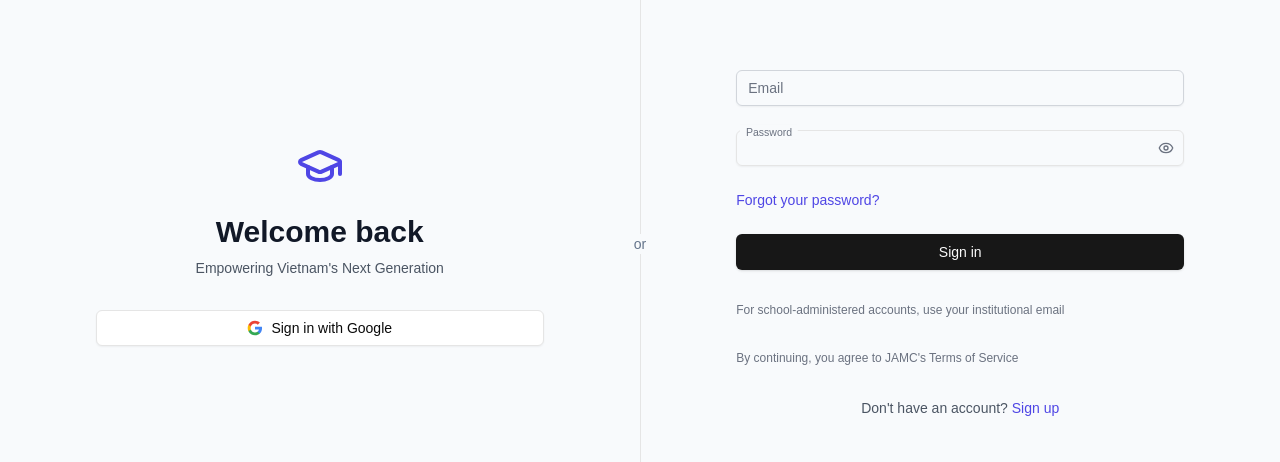
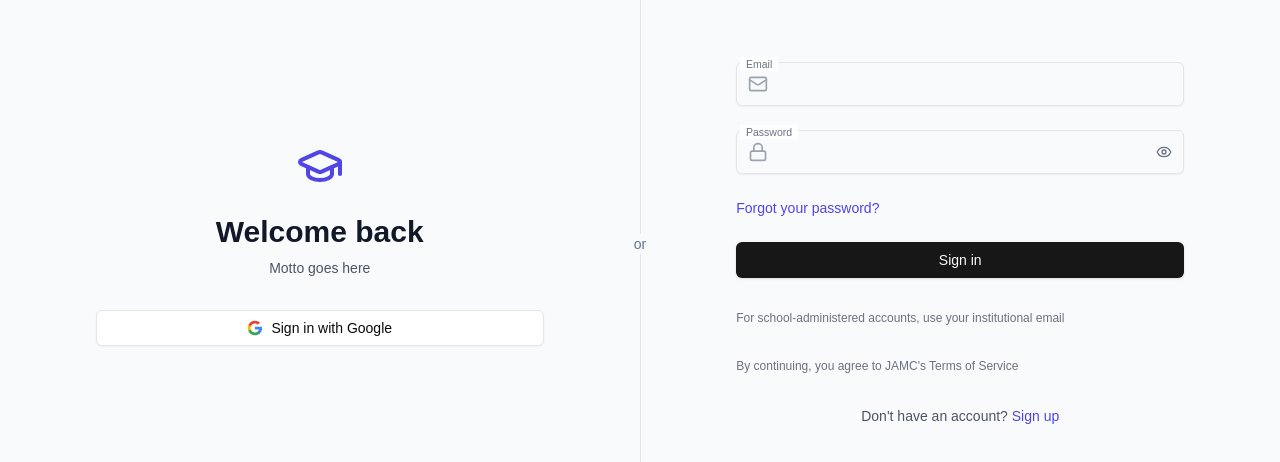
Before and after one commit to ajuno-labs/jamc-web, a Next.js app: page /signin in a window 1280 px wide. Shown: the part 156-618 px from the top of the page. Built offline with nearby package versions, Linux system fonts and the light colour scheme; no server answers.

Commit message:
Refactor sign-in form UI with icon inputs and improved styling

```diff
--- a/app/(auth)/signin/_components/signin-form.tsx
+++ b/app/(auth)/signin/_components/signin-form.tsx
@@ -6,7 +6,7 @@ import { zodResolver } from "@hookform/resolvers/zod"
 import { Button } from "@/components/ui/button"
 import { Input } from "@/components/ui/input"
 import { Label } from "@/components/ui/label"
-import { Loader2, Eye, EyeOff } from "lucide-react"
+import { Loader2, Eye, EyeOff, Mail, Lock } from "lucide-react"
 import { signInWithCredentials } from "@/app/lib/server-actions/auth/signin"
 import { signInSchema } from "@/app/lib/validations/auth"
 import type { SignInInput } from "@/app/lib/validations/auth"
@@ -60,18 +60,21 @@ export function SignInForm() {
       )}
       <div className="space-y-2">
         <div className="relative">
+          <div className="relative">
+            <Mail className="absolute left-3 top-1/2 -translate-y-1/2 h-5 w-5 text-gray-400" />
             <Input
               id="email"
               type="email"
               placeholder=" "
               {...register("email")}
-            className="block w-full px-3 py-2 border border-gray-300 rounded-md focus:outline-none focus:ring-indigo-500 focus:border-indigo-500 peer"
+              className="peer h-11 pl-10"
               aria-invalid={errors.email ? "true" : "false"}
               aria-describedby={errors.email ? "email-error" : undefined}
             />
+          </div>
           <Label
             htmlFor="email"
-            className="absolute text-sm text-gray-500 duration-300 transform -translate-y-4 scale-75 top-2 z-10 origin-[0] bg-slate-50 px-2 peer-focus:px-2 peer-placeholder-shown:scale-100 peer-placeholder-shown:-translate-y-1/2 peer-placeholder-shown:top-1/2 peer-focus:top-2 peer-focus:scale-75 peer-focus:-translate-y-4 left-1"
+            className="absolute text-sm text-gray-500 duration-300 transform -translate-y-4 scale-75 top-2 z-10 origin-[0] bg-background px-2 peer-focus:px-2 peer-placeholder-shown:scale-100 peer-placeholder-shown:-translate-y-1/2 peer-placeholder-shown:top-1/2 peer-focus:top-2 peer-focus:scale-75 peer-focus:-translate-y-4 left-1"
           >
             Email
           </Label>
@@ -87,28 +90,24 @@ export function SignInForm() {
         )}
       </div>
       <div className="space-y-2">
-        <div className="relative flex items-center">
+        <div className="relative">
+          <div className="relative">
+            <Lock className="absolute left-3 top-1/2 -translate-y-1/2 h-5 w-5 text-gray-400" />
             <Input
               id="password"
               type={showPassword ? "text" : "password"}
               placeholder=" "
               {...register("password")}
-            className="pr-10"
+              className="peer h-11 pl-10"
               aria-invalid={errors.password ? "true" : "false"}
               aria-describedby={errors.password ? "password-error" : undefined}
             />
-          <Label
-            htmlFor="password"
-            className="absolute text-sm text-gray-500 duration-300 transform -translate-y-4 scale-75 top-2 z-10 origin-[0] bg-slate-50 px-2 peer-focus:px-2 peer-placeholder-shown:scale-100 peer-placeholder-shown:-translate-y-1/2 peer-placeholder-shown:top-1/2 peer-focus:top-2 peer-focus:scale-75 peer-focus:-translate-y-4 left-1"
-          >
-            Password
-          </Label>
             <Button
               type="button"
               variant="ghost"
-            size="icon"
+              size="sm"
               onClick={() => setShowPassword(!showPassword)}
-            className="absolute right-0 h-full px-3 text-gray-500 hover:text-gray-700"
+              className="absolute inset-y-0 right-0 h-full pr-3 text-gray-500 hover:text-gray-700"
               aria-label={showPassword ? "Hide password" : "Show password"}
             >
               {showPassword ? (
@@ -117,6 +116,13 @@ export function SignInForm() {
                 <Eye className="h-4 w-4" />
               )}
             </Button>
+          </div>
+          <Label
+            htmlFor="password"
+            className="absolute text-sm text-gray-500 duration-300 transform -translate-y-4 scale-75 top-2 z-10 origin-[0] bg-background px-2 peer-focus:px-2 peer-placeholder-shown:scale-100 peer-placeholder-shown:-translate-y-1/2 peer-placeholder-shown:top-1/2 peer-focus:top-2 peer-focus:scale-75 peer-focus:-translate-y-4 left-1"
+          >
+            Password
+          </Label>
         </div>
         {errors.password && (
           <p
--- a/app/(auth)/signin/page.tsx
+++ b/app/(auth)/signin/page.tsx
@@ -21,7 +21,7 @@ export default async function SignInPage() {
           <div className="text-center">
             <GraduationCap className="mx-auto h-12 w-12 text-indigo-600" />
             <h2 className="mt-6 text-3xl font-bold text-gray-900">Welcome back</h2>
-            <p className="mt-2 text-sm text-gray-600">Empowering Vietnam&apos;s Next Generation</p>
+            <p className="mt-2 text-sm text-gray-600">Motto goes here</p>
           </div>
           <div className="space-y-4">
             <SignInWithGoogle />
```
Lines whose indentation alone changed are shown as unchanged.
